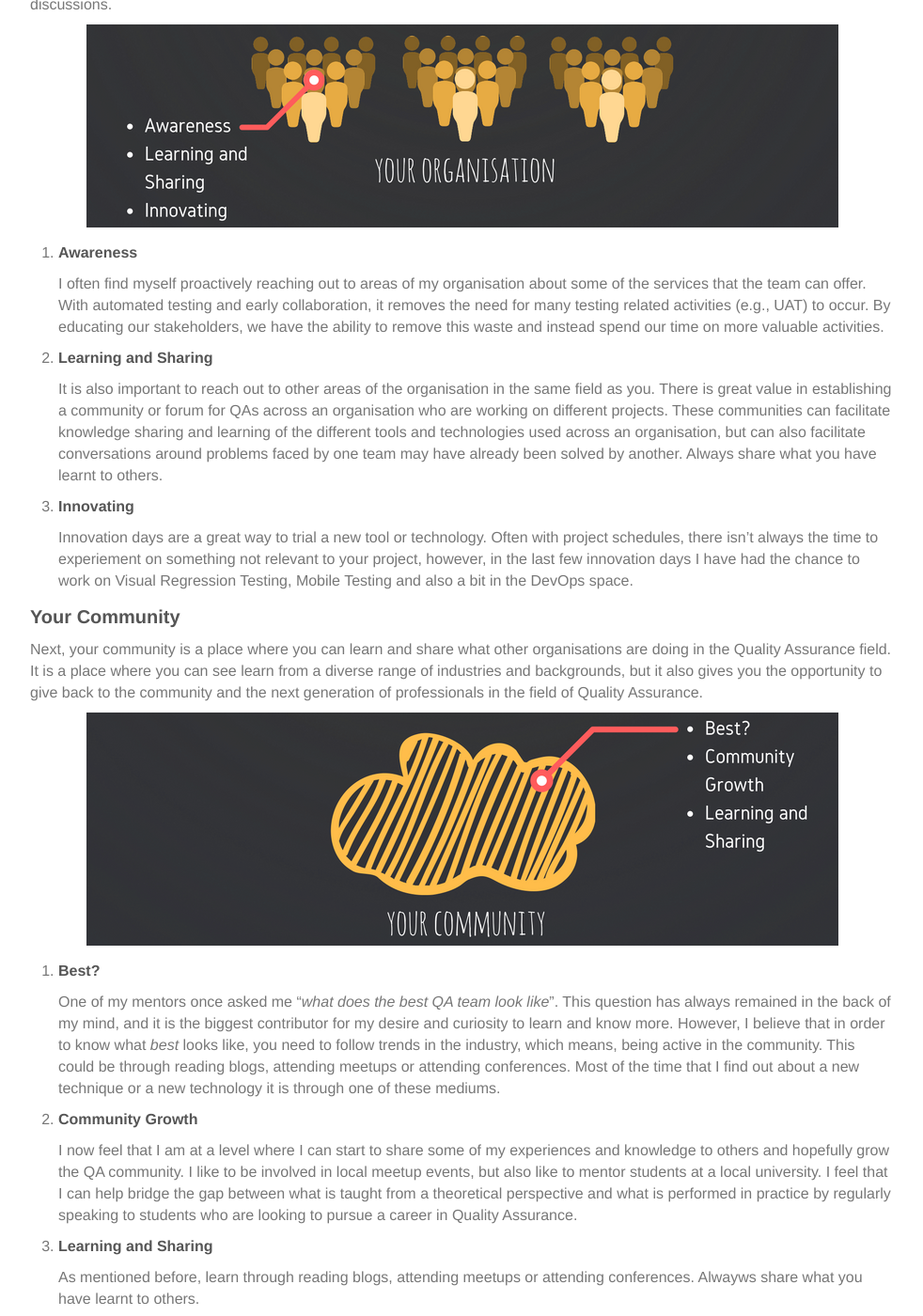
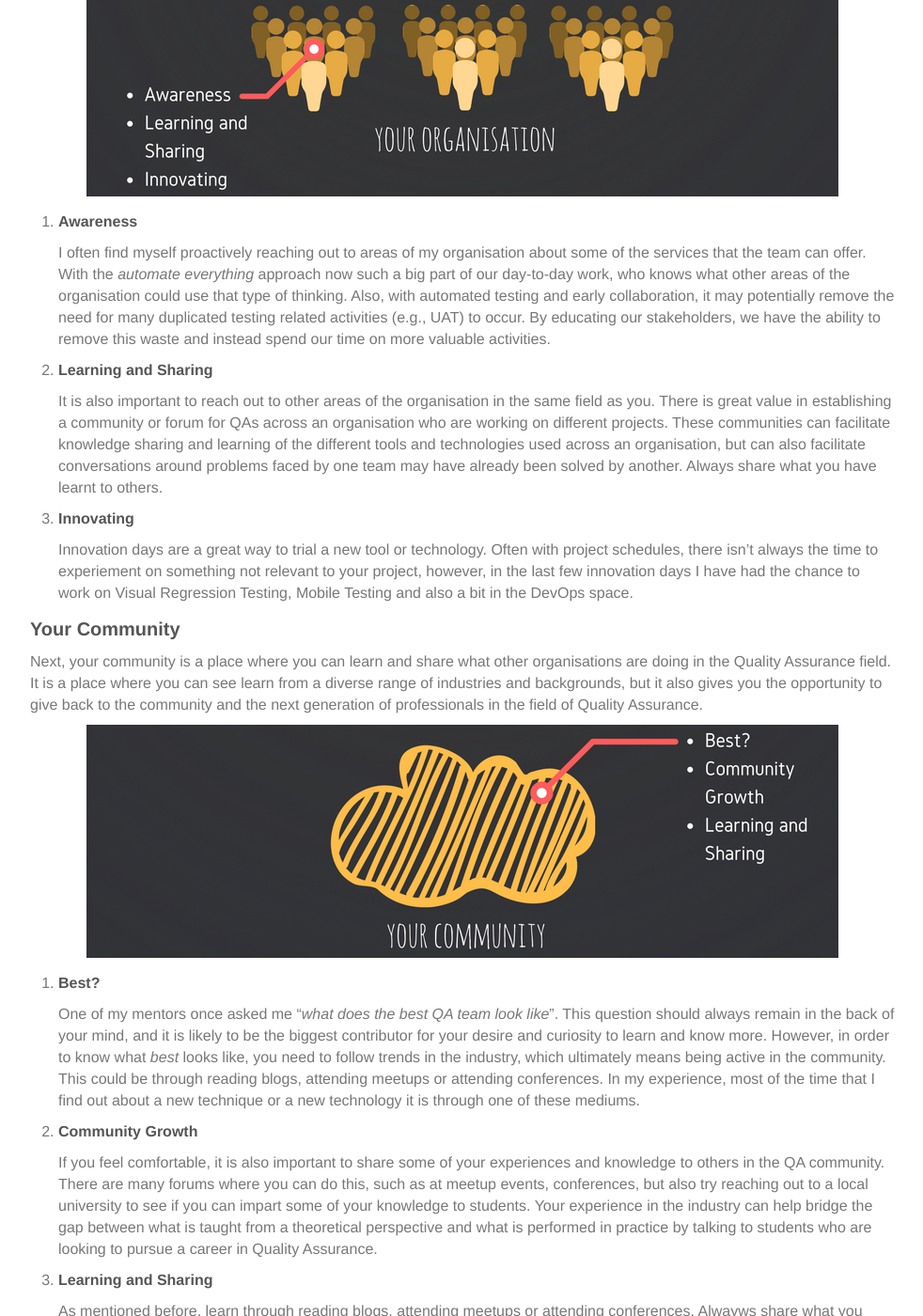
Before and after one commit to the-creative-tester/blog, a Jekyll site: the page built from _posts/2016-09-06-My-Quality-Assurance-Thoughts.md, in a window 1280 px wide and 1400 px high, scrolled down 2678 px. Shown: the whole window at 94% size, without its empty margins (148-1130 px from the left). Built offline with Jekyll 4.4.1, drawn with Linux system fonts in a browser that asks for light colours; nearby versions of some CDN libraries; some of the changed text lies outside the part shown.

Commit message:
update post on Quality Assurance Thoughts

```diff
--- a/_posts/2016-09-06-My-Quality-Assurance-Thoughts.md
+++ b/_posts/2016-09-06-My-Quality-Assurance-Thoughts.md
@@ -20,7 +20,7 @@
 
 ### Your Team
 
-Your team is the first place where you can be an advocate for all things related to quality.  This is where everything that you do will ultimately contribute to the delivery of a higher quality product.  In order to achieve this, we must look at how we can build quality into User Stories, Processes, People as well as Software and Hardware.
+Your team is the first place where you can be an advocate for all things related to quality.  This is where everything that you do will ultimately contribute to the delivery of a higher quality product.  In order to achieve this, we must first look at how we can build quality into 4 different areas, User Stories, Processes, People as well as Software and Hardware.
 
 ![Quality Assurance Your Team](../images/Quality-YourTeam.png){: .center-image }
 
@@ -50,12 +50,9 @@
 
 #### People
 
-You will often spend up to 8 hours a day with some of teammates, and I believe that building a quality relationship can go a long way.
-
 1. **Learning and Sharing**
 
-   Learn from others.  A project team often has a diverse selection of people, backgrounds and roles.  This means that every interaction you have is an opportunity to learn something new.  Learn a bit more about a particular technology from a Software Engineer or learn a bit more about the business or product from a Business Analyst or Product Analyst.  Always share what you have learnt to others.
-
+   You will often spend up to 8 hours a day with some of teammates, and I believe that building a quality relationship can go a long way to creating an environment where you can learn and share with each other.  A project team often has a diverse selection of people, backgrounds and roles.  This means that every interaction you have is an opportunity to learn something new.  Learn a bit more about a particular technology from a Software Engineer or learn a bit more about the business or product from a Business Analyst or Product Analyst.  Always share what you have learnt to others.
 
 #### Software and Hardware
 
@@ -71,7 +68,7 @@
 
 1. **Awareness**
 
-   I often find myself proactively reaching out to areas of my organisation about some of the services that the team can offer.  With automated testing and early collaboration, it removes the need for many testing related activities (e.g., UAT) to occur.  By educating our stakeholders, we have the ability to remove this waste and instead spend our time on more valuable activities.
+   I often find myself proactively reaching out to areas of my organisation about some of the services that the team can offer.  With the _automate everything_ approach now such a big part of our day-to-day work, who knows what other areas of the organisation could use that type of thinking.  Also, with automated testing and early collaboration, it may potentially remove the need for many duplicated testing related activities (e.g., UAT) to occur.  By educating our stakeholders, we have the ability to remove this waste and instead spend our time on more valuable activities.
 2. **Learning and Sharing**
 
    It is also important to reach out to other areas of the organisation in the same field as you.  There is great value in establishing a community or forum for QAs across an organisation who are working on different projects.  These communities can facilitate knowledge sharing and learning of the different tools and technologies used across an organisation, but can also facilitate conversations around problems faced by one team may have already been solved by another.  Always share what you have learnt to others.
@@ -88,10 +85,10 @@
 
 1. **Best?**
 
-   One of my mentors once asked me "_what does the best QA team look like_".  This question has always remained in the back of my mind, and it is the biggest contributor for my desire and curiosity to learn and know more.  However, I believe that in order to know what _best_ looks like, you need to follow  trends in the industry, which means, being active in the community.  This could be through reading blogs, attending meetups or attending conferences.  Most of the time that I find out about a new technique or a new technology it is through one of these mediums.
+   One of my mentors once asked me "_what does the best QA team look like_".  This question should always remain in the back of your mind, and it is likely to be the biggest contributor for your desire and curiosity to learn and know more.  However, in order to know what _best_ looks like, you need to follow  trends in the industry, which ultimately means being active in the community.  This could be through reading blogs, attending meetups or attending conferences.  In my experience, most of the time that I find out about a new technique or a new technology it is through one of these mediums.
 2. **Community Growth**
 
-   I now feel that I am at a level where I can start to share some of my experiences and knowledge to others and hopefully grow the QA community.  I like to be involved in local meetup events, but also like to mentor students at a local university.  I feel that I can help bridge the gap between what is taught from a theoretical perspective and what is performed in practice by regularly speaking to students who are looking to pursue a career in Quality Assurance.
+   If you feel comfortable, it is also important to share some of your experiences and knowledge to others in the QA community.  There are many forums where you can do this, such as at meetup events, conferences, but also try reaching out to a local university to see if you can impart some of your knowledge to students.  Your experience in the industry can help bridge the gap between what is taught from a theoretical perspective and what is performed in practice by talking to students who are looking to pursue a career in Quality Assurance.
 3. **Learning and Sharing**
 
    As mentioned before, learn through reading blogs, attending meetups or attending conferences.  Alwayws share what you have learnt to others.
```
